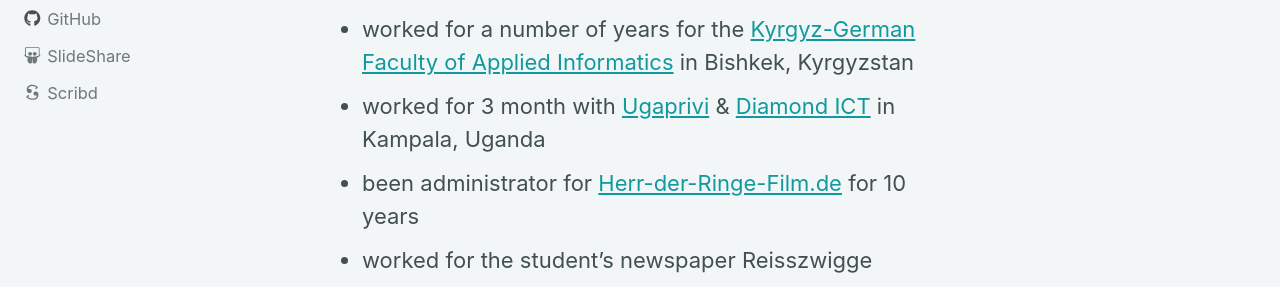
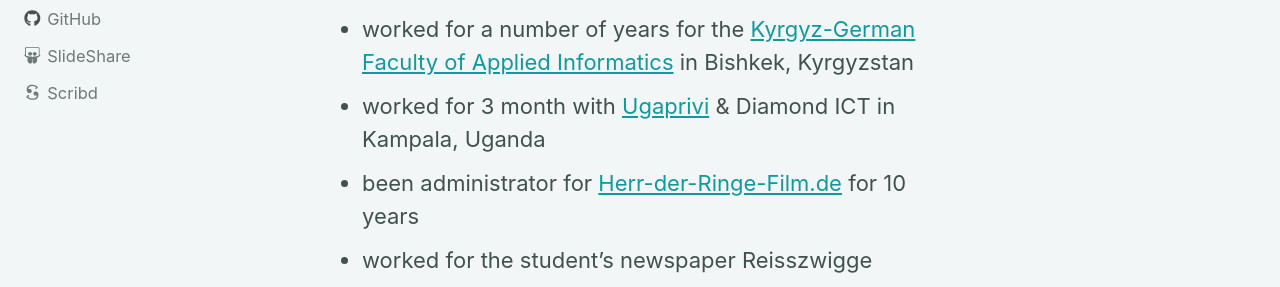
Before and after one commit to gbeine/gerritbeine.com, a Jekyll site: the page built from _pages/projects.md, in a window 1280 px wide and 900 px high, scrolled down 622 px. Shown: the part 270-557 px from the top of the window. Built offline with Jekyll 4.4.1, drawn with Linux system fonts in a browser that asks for light colours; cached includes are drawn as plain includes; nearby versions of some CDN libraries; part of the change alters nothing that is shown.

```diff
--- a/_pages/projects.md
+++ b/_pages/projects.md
@@ -20,7 +20,7 @@ Long time ago, in a galaxy far, far away, I’ve…
 * contributed more than 80 ports to [FreeBSD][5]
 * been [openSUSE][6] member and contributed a number of packages
 * worked for a number of years for the [Kyrgyz-German Faculty of Applied Informatics][7] in Bishkek, Kyrgyzstan
-* worked for 3 month with [Ugaprivi][8] & [Diamond ICT][9] in Kampala, Uganda
+* worked for 3 month with [Ugaprivi][8] & Diamond ICT in Kampala, Uganda
 * been administrator for [Herr-der-Ringe-Film.de][10] for 10 years
 * worked for the student's newspaper Reisszwigge
 * founded the school newspaper BUMMI at Diesterweg Gymnasium
@@ -33,7 +33,6 @@ Long time ago, in a galaxy far, far away, I’ve…
 [6]:	https://opensuse.org/ "openSUSE"
 [7]:	http://kgfi.ksucta.kg/index.php/en/ "[Kyrgyz-German Faculty of Applied Informatics]"
 [8]:	https://www.ugaprivi.org/ "Ugaprivi"
-[9]:	http://www.diamondict.com/ "Diamond ICT"
 [10]:	https://herr-der-ringe-film.de "Herr-der-Ringe-Film.de"
 [11]:	http://genesez.de
 [12]:	https://www.xing.com/communities/groups/agile-saxony-1060189
```
